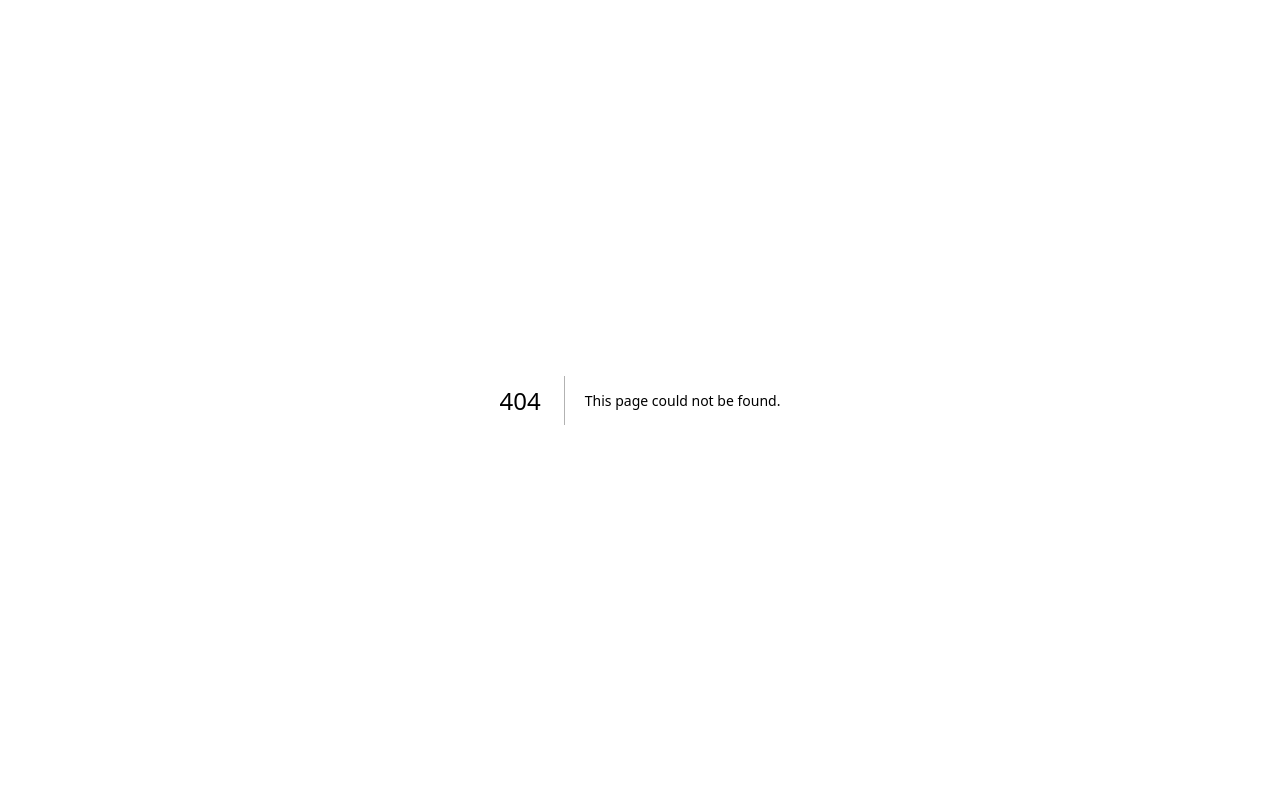
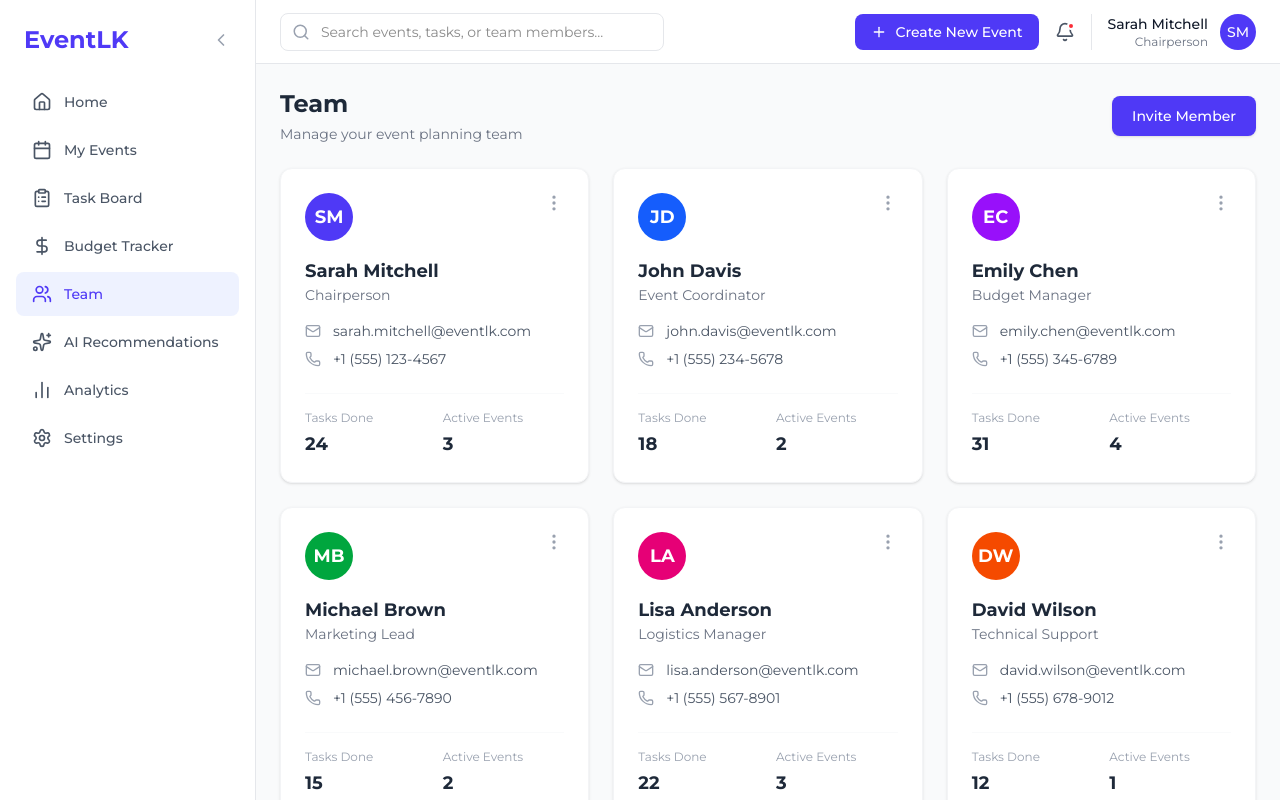
Before and after one commit to muhamed-zumair/Project-Eventlk, a Next.js app in the folder frontend/: page /team in a window 1280 px wide. Before the commit this address had no page. Built offline with nearby package versions, Linux system fonts and the light colour scheme.

Commit message:
feat(Team): add team page

```diff
--- /dev/null
+++ b/frontend/src/app/(dashboard)/team/page.tsx
@@ -0,0 +1,154 @@
+"use client";
+
+import { Mail, Phone, MoreVertical } from "lucide-react";
+
+// --- Types ---
+interface TeamMember {
+  id: string;
+  name: string;
+  role: string;
+  email: string;
+  phone: string;
+  tasksDone: number;
+  activeEvents: number;
+  initials: string;
+  colorClass: string; // To match the specific avatar colors in the screenshot
+}
+
+// --- Mock Data ---
+const teamMembers: TeamMember[] = [
+  {
+    id: "1",
+    name: "Sarah Mitchell",
+    role: "Chairperson",
+    email: "sarah.mitchell@eventlk.com",
+    phone: "+1 (555) 123-4567",
+    tasksDone: 24,
+    activeEvents: 3,
+    initials: "SM",
+    colorClass: "bg-indigo-600",
+  },
+  {
+    id: "2",
+    name: "John Davis",
+    role: "Event Coordinator",
+    email: "john.davis@eventlk.com",
+    phone: "+1 (555) 234-5678",
+    tasksDone: 18,
+    activeEvents: 2,
+    initials: "JD",
+    colorClass: "bg-blue-600",
+  },
+  {
+    id: "3",
+    name: "Emily Chen",
+    role: "Budget Manager",
+    email: "emily.chen@eventlk.com",
+    phone: "+1 (555) 345-6789",
+    tasksDone: 31,
+    activeEvents: 4,
+    initials: "EC",
+    colorClass: "bg-purple-600",
+  },
+  {
+    id: "4",
+    name: "Michael Brown",
+    role: "Marketing Lead",
+    email: "michael.brown@eventlk.com",
+    phone: "+1 (555) 456-7890",
+    tasksDone: 15,
+    activeEvents: 2,
+    initials: "MB",
+    colorClass: "bg-green-600",
+  },
+  {
+    id: "5",
+    name: "Lisa Anderson",
+    role: "Logistics Manager",
+    email: "lisa.anderson@eventlk.com",
+    phone: "+1 (555) 567-8901",
+    tasksDone: 22,
+    activeEvents: 3,
+    initials: "LA",
+    colorClass: "bg-pink-600",
+  },
+  {
+    id: "6",
+    name: "David Wilson",
+    role: "Technical Support",
+    email: "david.wilson@eventlk.com",
+    phone: "+1 (555) 678-9012",
+    tasksDone: 12,
+    activeEvents: 1,
+    initials: "DW",
+    colorClass: "bg-orange-600",
+  },
+];
+
+export default function TeamPage() {
+  return (
+    <div className="space-y-6">
+      {/* Page Header */}
+      <div className="flex flex-col sm:flex-row sm:items-center justify-between gap-4">
+        <div>
+          <h2 className="text-2xl font-bold text-gray-800">Team</h2>
+          <p className="text-gray-500 text-sm mt-1">Manage your event planning team</p>
+        </div>
+        <button className="bg-indigo-600 text-white px-5 py-2.5 rounded-lg text-sm font-medium hover:bg-indigo-700 transition shadow-sm">
+          Invite Member
+        </button>
+      </div>
+
+      {/* Team Grid */}
+      <div className="grid grid-cols-1 md:grid-cols-2 lg:grid-cols-3 gap-6">
+        {teamMembers.map((member) => (
+          <div
+            key={member.id}
+            className="bg-white p-6 rounded-xl border border-gray-100 shadow-sm hover:shadow-md transition-shadow duration-200"
+          >
+            {/* Card Header: Avatar & Menu */}
+            <div className="flex justify-between items-start mb-4">
+              <div
+                className={`w-12 h-12 rounded-full flex items-center justify-center text-white font-bold text-lg ${member.colorClass}`}
+              >
+                {member.initials}
+              </div>
+              <button className="text-gray-400 hover:text-gray-600">
+                <MoreVertical size={20} />
+              </button>
+            </div>
+
+            {/* Member Info */}
+            <div className="mb-6">
+              <h3 className="text-lg font-bold text-gray-800">{member.name}</h3>
+              <p className="text-sm text-gray-500 mb-4">{member.role}</p>
+
+              <div className="space-y-2">
+                <div className="flex items-center gap-3 text-sm text-gray-600">
+                  <Mail size={16} className="text-gray-400" />
+                  <span>{member.email}</span>
+                </div>
+                <div className="flex items-center gap-3 text-sm text-gray-600">
+                  <Phone size={16} className="text-gray-400" />
+                  <span>{member.phone}</span>
+                </div>
+              </div>
+            </div>
+
+            {/* Stats Footer */}
+            <div className="pt-4 border-t border-gray-50 grid grid-cols-2 gap-4">
+              <div>
+                <p className="text-xs text-gray-400 mb-1">Tasks Done</p>
+                <p className="text-lg font-bold text-gray-800">{member.tasksDone}</p>
+              </div>
+              <div>
+                <p className="text-xs text-gray-400 mb-1">Active Events</p>
+                <p className="text-lg font-bold text-gray-800">{member.activeEvents}</p>
+              </div>
+            </div>
+          </div>
+        ))}
+      </div>
+    </div>
+  );
+}
```
